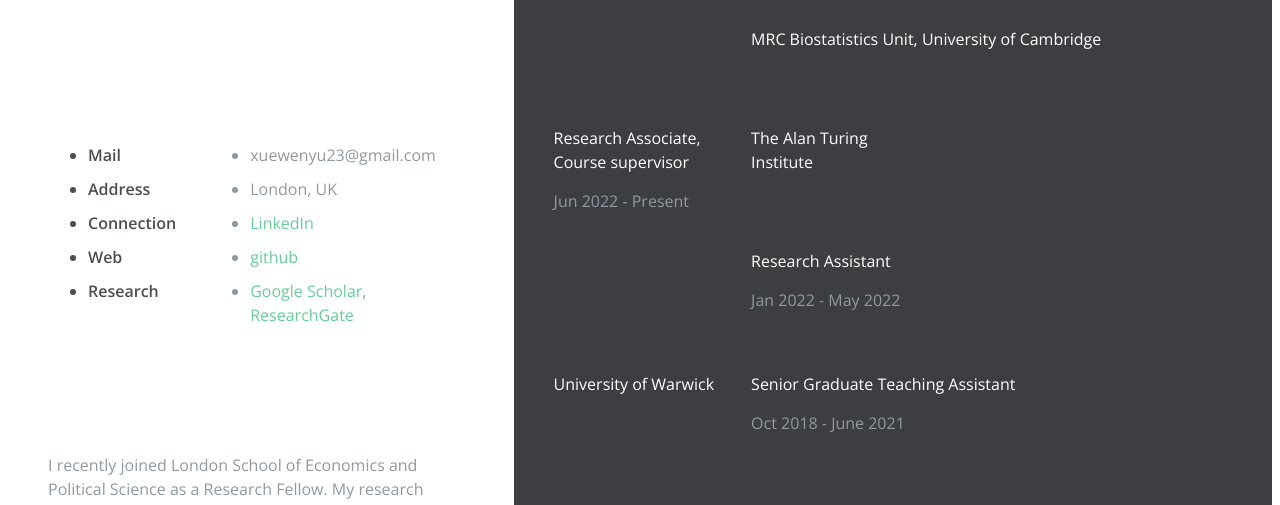
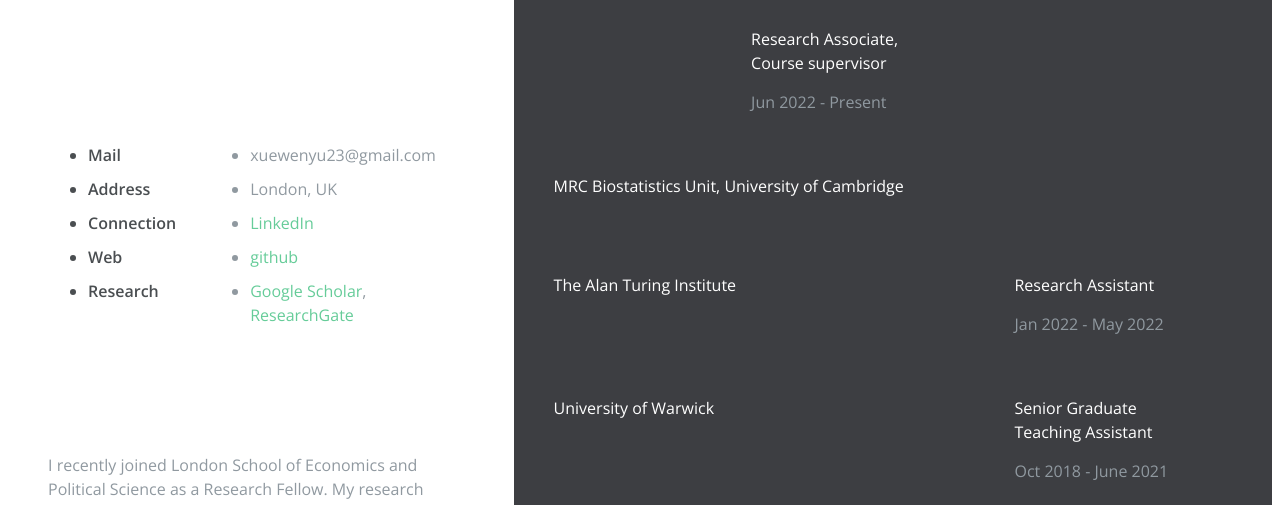
Before and after one commit to xwyu2021/xwyu2021.github.io, a plain HTML site: page index.html in a window 1280 px wide. Shown: the part 227-732 px from the top of the page. Drawn offline with nearby package versions, Linux system fonts and the light colour scheme.

Commit message:
Update index.html

```diff
--- a/index.html
+++ b/index.html
@@ -87,10 +87,7 @@
       </div>
 
     <div class="experience-wrapper">
-      <div class="job-wrapper clearfix">
-      		<div class="experience-title">MRC Biostatistics Unit, University of Cambridge</div> <!-- NAME OF THE COMPANY YOUWORK WITH  -->
-           <!-- THE TIME YOU WORK WITH THE COMPANY  -->
-      	</div>
+
 
         <div class="company-wrapper clearfix">
         	<div class="experience-title">Research Associate, Course supervisor </div> <!-- JOB TITLE  -->
@@ -98,27 +95,34 @@
             <div class="time">Jun 2022 - Present</div><!-- JOB DESCRIPTION  -->
           </div>
         </div>
+
+	<div class="job-wrapper clearfix">
+      		<div class="experience-title">MRC Biostatistics Unit, University of Cambridge</div> <!-- NAME OF THE COMPANY YOUWORK WITH  -->
+           <!-- THE TIME YOU WORK WITH THE COMPANY  -->
+      	</div>
       </div>
 
     <div class="experience-wrapper">
-      <div class="company-wrapper clearfix">
+      <div class="job-wrapper clearfix">
       		<div class="experience-title">The Alan Turing Institute</div> <!-- NAME OF THE COMPANY YOUWORK WITH  -->
            <!-- THE TIME YOU WORK WITH THE COMPANY  -->
       	</div>
 
-         <div class="job-wrapper clearfix">
+         <div class="company-wrapper clearfix">
         	<div class="experience-title">Research Assistant</div> <!-- JOB TITLE  -->
           <div class="company-description">
             <div class="time">Jan 2022 - May 2022</div>  <!-- JOB DESCRIPTION  -->
           </div>
         </div>
+    </div>
 
-       <div class="company-wrapper clearfix">
+    <div class="experience-wrapper">
+       <div class="job-wrapper clearfix">
       		<div class="experience-title">University of Warwick</div> <!-- NAME OF THE COMPANY YOUWORK WITH  -->
            <!-- THE TIME YOU WORK WITH THE COMPANY  -->
       	</div>
 
-	<div class="job-wrapper clearfix">
+	<div class="company-wrapper clearfix">
         	<div class="experience-title">Senior Graduate Teaching Assistant</div> <!-- JOB TITLE  -->
           <div class="company-description">
             <div class="time">Oct 2018 - June 2021</div>  <!-- JOB DESCRIPTION  -->
```
